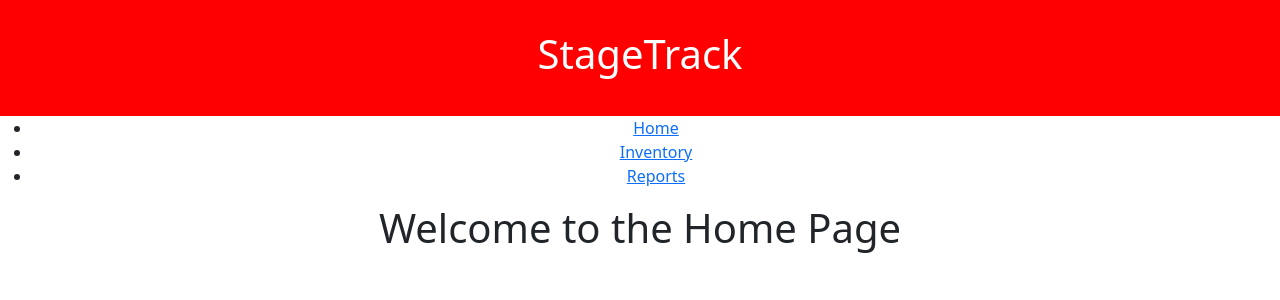
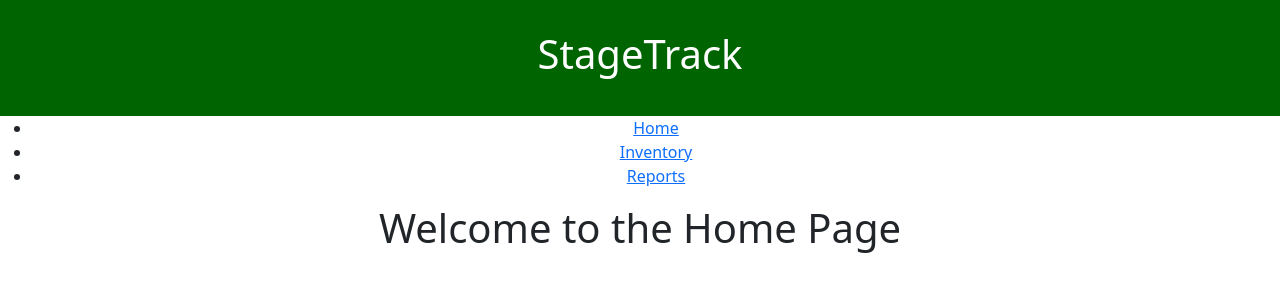
Before and after one commit to juliahumphrys/inventory-management-system, a React (Create React App) app: page / in a window 1280 px wide. Shown: the top 300 px of the page. Built offline with nearby package versions, Linux system fonts and the light colour scheme.

Commit message:
changed banner color to green for the theater's preference

```diff
--- a/src/App.css
+++ b/src/App.css
@@ -15,7 +15,7 @@
 
 /* New styles for the red banner/header */
 .app-header {
-  background-color: red; /* Red background for the header */
+  background-color: darkgreen; /* Red background for the header */
   padding: 30px; /* Padding for spacing */
   text-align: center; /* Center the text */
   color: white; /* White text color for contrast */
```
